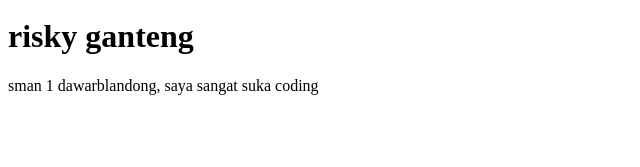
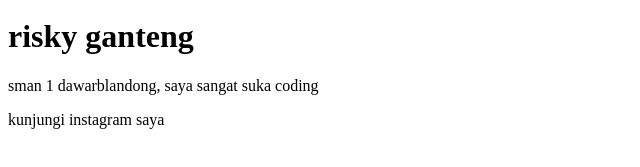
Before and after one commit to riskyroarr-source/GoodRiss, a plain HTML site: page index.html in a window 1280 px wide. Shown: the part 29-196 px from the top of the page, without its empty margins (0-640 px from the left). Drawn offline with Linux system fonts and the light colour scheme.

Commit message:
Update index.html

```diff
--- a/index.html
+++ b/index.html
@@ -8,5 +8,7 @@
 <img src"foto-profil.jpg" alt="foto profil saya">
   <h1>risky ganteng</h1>
   <p>sman 1 dawarblandong, saya sangat suka coding</p>
+  <a herft="https//www.instragram.com./chynetral_">kunjungi instagram saya <a/>
+  </div>
 </body>
 </html>
```
